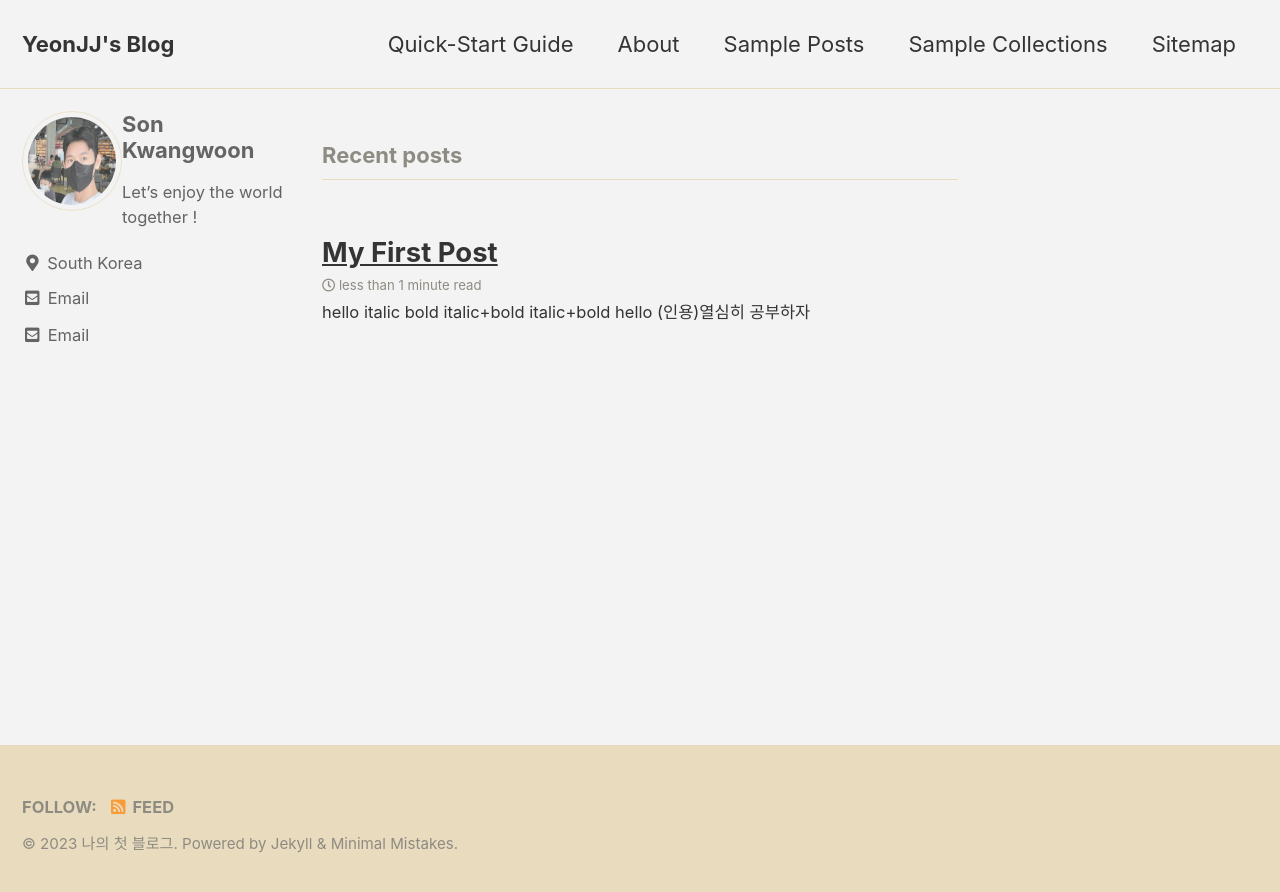
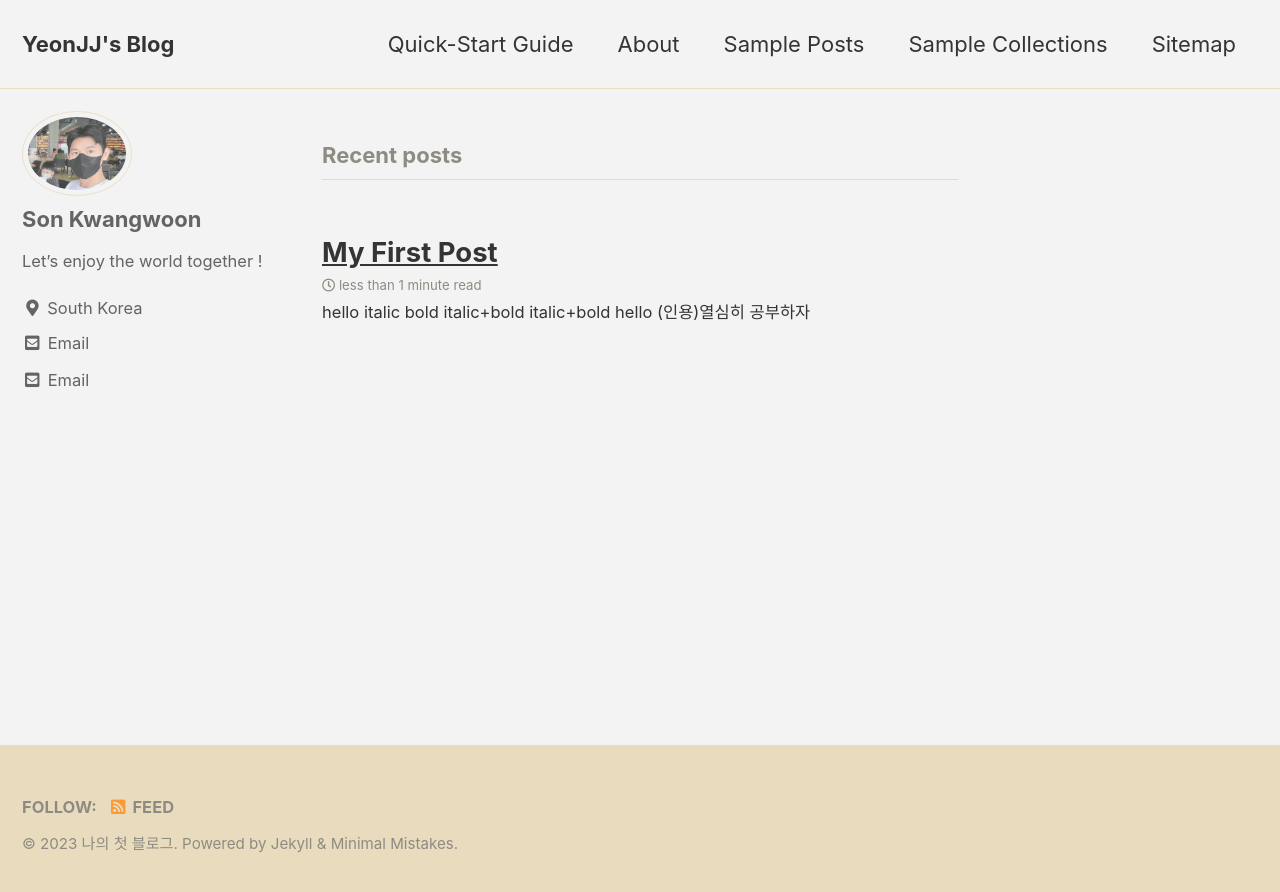
Before and after one commit to imyours241/imyours241.github.io, a Jekyll site: the page built from index.html, in a window 1280 px wide. Shown: the top 892 px of the page. Built offline with Jekyll 4.4.1, drawn with Linux system fonts in a browser that asks for light colours; cached includes are drawn as plain includes; the list of posts is cut into pages by our own code.

Commit message:
Update author-profile.html

```diff
--- a/_includes/author-profile.html
+++ b/_includes/author-profile.html
@@ -6,7 +6,7 @@
   {% if author.avatar %}
     <div class="author__avatar">
       <a href="{{ author.home | default: '/' | absolute_url }}">
-        <img src="{{ author.avatar | relative_url }}" alt="{{ author.name }}" itemprop="image" class="u-photo" style="float: left; width:100px; height:100px;">
+        <img src="{{ author.avatar | relative_url }}" alt="{{ author.name }}" itemprop="image" class="u-photo">
       </a>
     </div>
   {% endif %}
```
